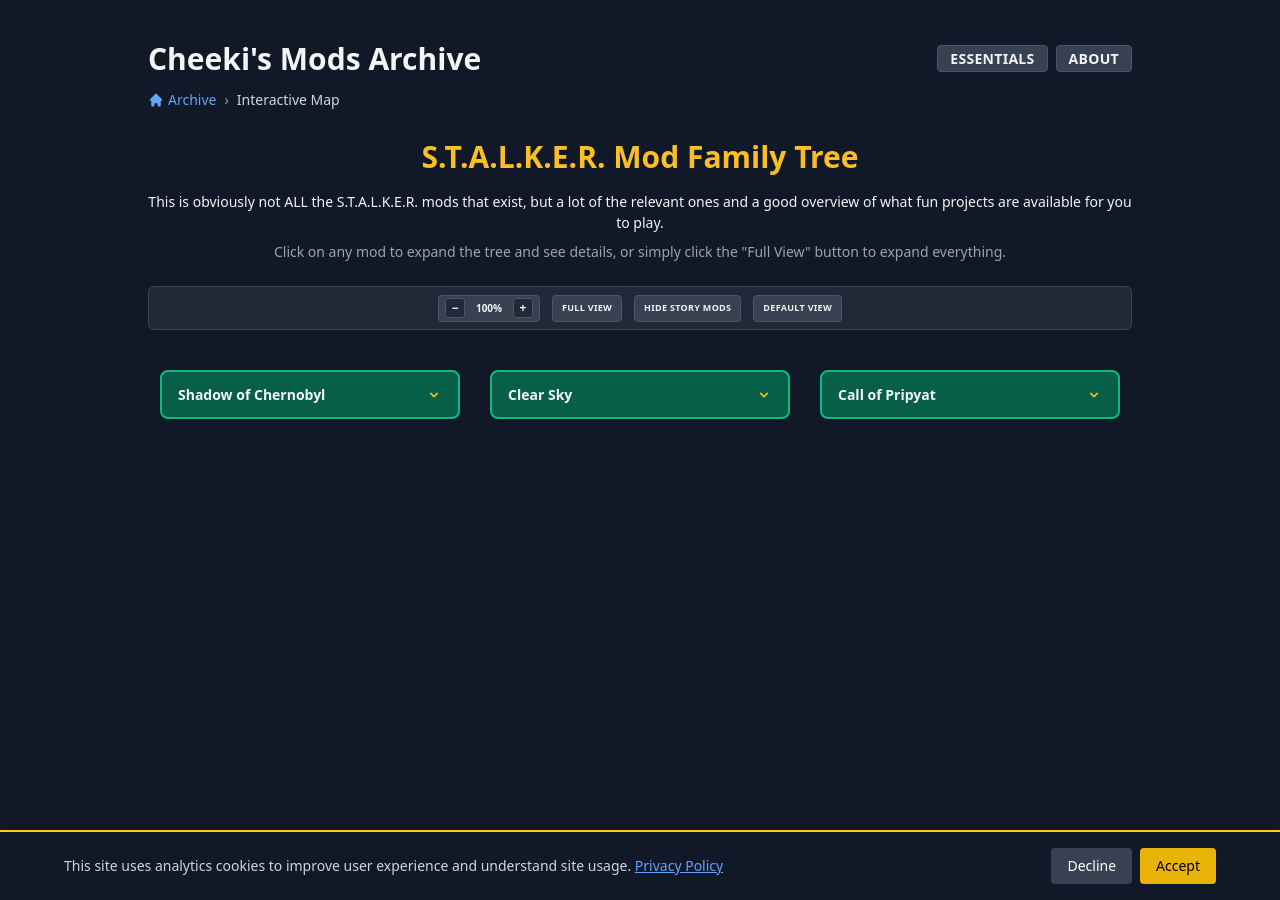
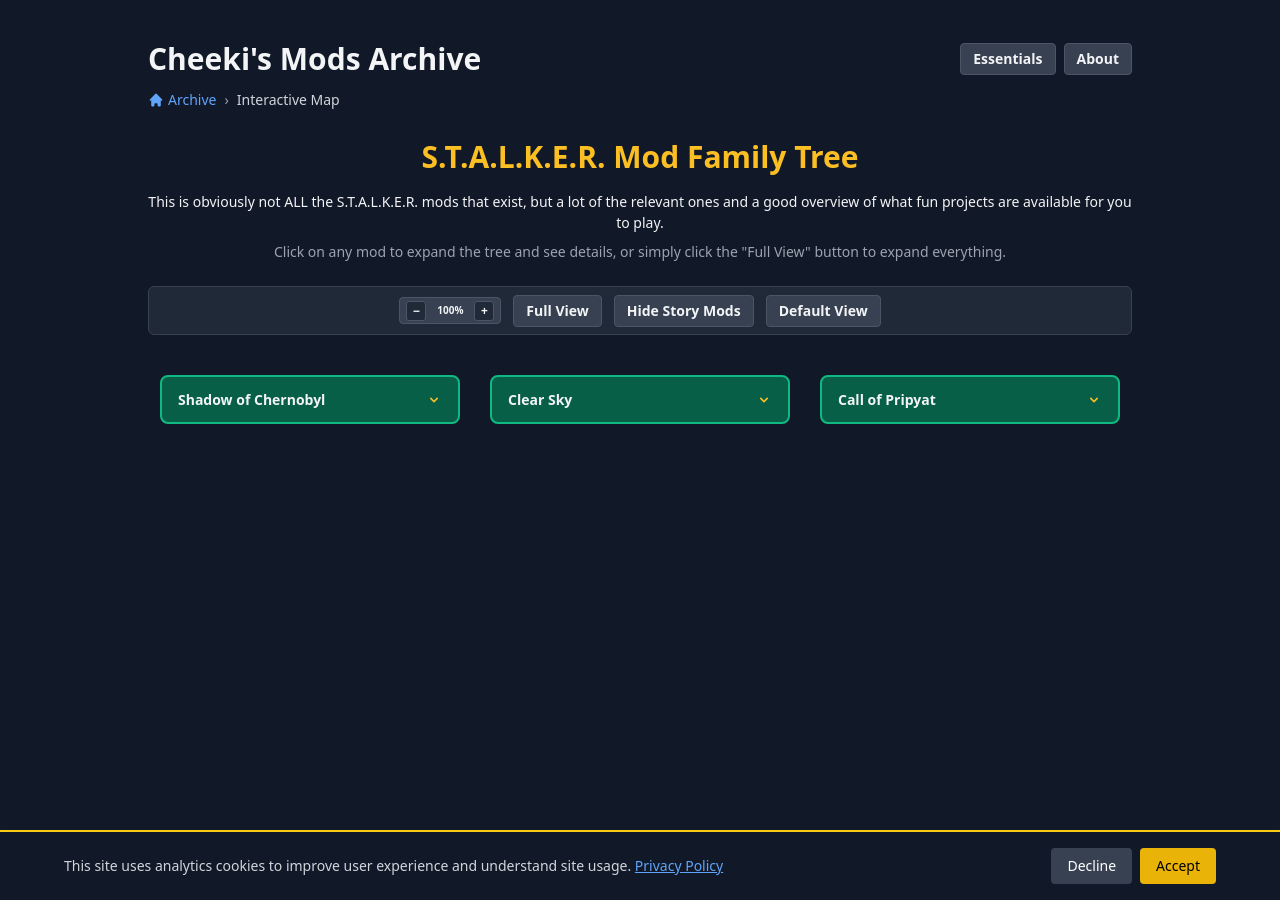
Before and after one commit to Cheekitos/CSMA-Test, a Jekyll site: the page built from stalker-map.html, in a window 1280 px wide. Built offline with Jekyll 4.4.1, drawn with Linux system fonts in a browser that asks for light colours; nearby versions of some CDN libraries.

Commit message:
Update stalker-map.css

```diff
--- a/assets/css/stalker-map.css
+++ b/assets/css/stalker-map.css
@@ -376,19 +376,17 @@
   background: #374151;
   border: 1px solid #4b5563;
   border-radius: 4px;
-  padding: 6px 9px;
-  height: 27px;
-  font-size: 9px;
+  padding: 0.375rem 0.75rem;
+  height: 32px;
+  font-size: 0.875rem;
   color: #f3f4f6;
   cursor: pointer;
   transition: all 0.2s ease;
   font-weight: 600;
-  text-transform: uppercase;
-  letter-spacing: 0.3px;
-  white-space: nowrap;
   display: flex;
   align-items: center;
   justify-content: center;
+  white-space: nowrap;
 }
 
 .control-button:hover {
```
